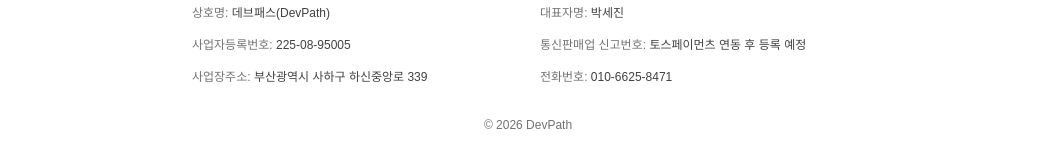
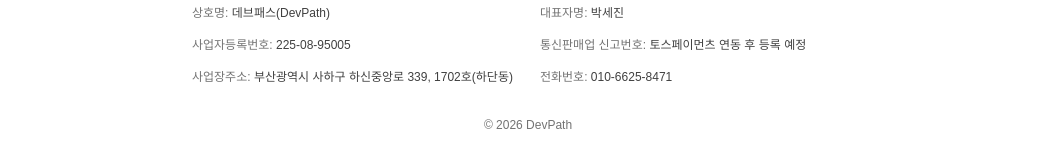
Before and after one commit to RootPark98/devPath, a Next.js app: page / in a window 1280 px wide. Shown: the part 1022-1182 px from the top of the page, without its empty margins (112-1167 px from the left). Built offline with nearby package versions, Linux system fonts and the light colour scheme.

Commit message:
update footer

```diff
--- a/components/common/SiteFooter.tsx
+++ b/components/common/SiteFooter.tsx
@@ -45,7 +45,7 @@ export default function SiteFooter() {
             <p>
               사업장주소:{" "}
               <span className="font-medium text-neutral-700 dark:text-neutral-200">
-                부산광역시 사하구 하신중앙로 339
+                부산광역시 사하구 하신중앙로 339, 1702호(하단동)
               </span>
             </p>
             <p>
```
